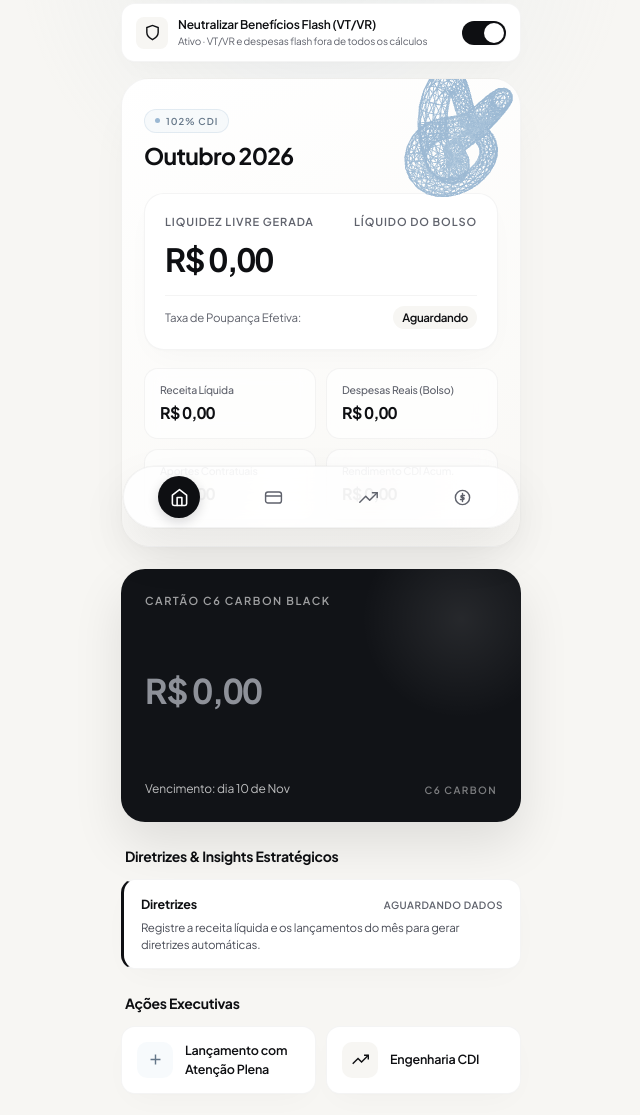
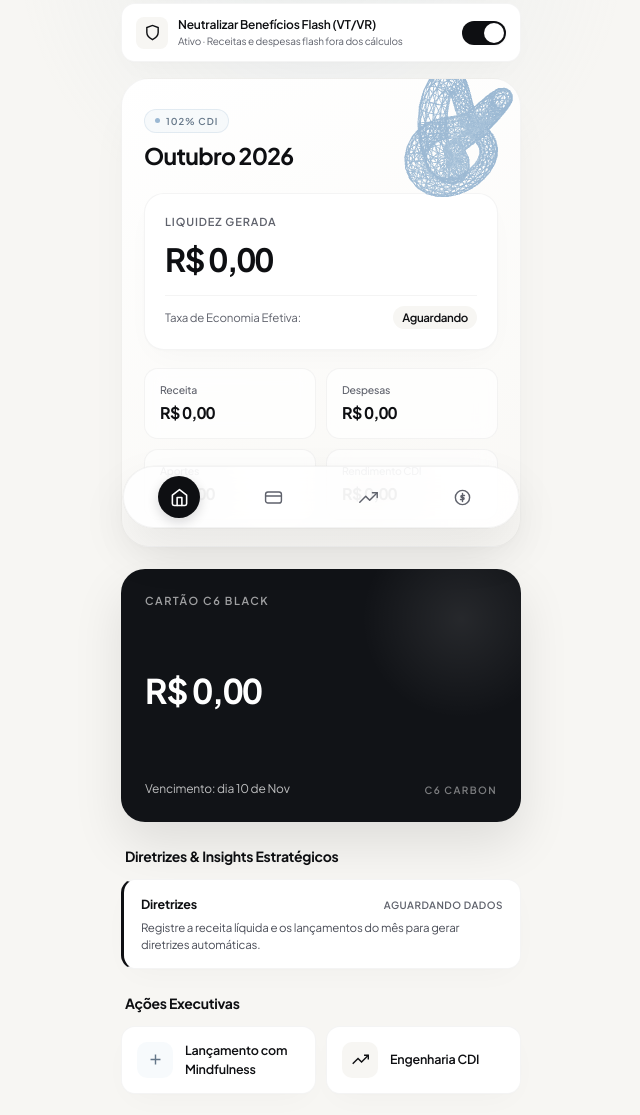
Before and after one commit to ammattos/CFO, a plain HTML site: page index.html in a window 1280 px wide. Shown: the part 254-1369 px from the top of the page, without its empty margins (319-959 px from the left). Drawn offline with nearby package versions, Linux system fonts and the light colour scheme; animation ran at ten frames a second.

Commit message:
Update index.html

```diff
--- a/index.html
+++ b/index.html
@@ -1407,7 +1407,7 @@
 #app>.user-profile-header{margin:0 16px;padding:calc(14px + env(safe-area-inset-top)) 0 12px 0}
 #app>section.date-selector-panel,#app>section.flash-neutralizer-card{margin-left:16px;margin-right:16px}
 #app>section.date-selector-panel{margin-top:4px}
-.c6-card-value{color:#8E9199}
+.c6-card-value{color:#FFFFFF}
 #mindfulExpenseModal{display:none;flex-direction:column;gap:14px;padding:calc(14px + env(safe-area-inset-top)) 16px calc(24px + env(safe-area-inset-bottom));background:var(--bg-deep);overflow-y:auto}
 #mindfulExpenseModal.active{display:flex}
 .lx-top{display:flex;justify-content:space-between;align-items:center}
@@ -1546,7 +1546,7 @@
       </div>
       <div class="flash-text-lockup">
         <b>Neutralizar Benefícios Flash (VT/VR)</b>
-        <span id="flashStatusText">Ativo · VT/VR e despesas flash fora de todos os cálculos</span>
+        <span id="flashStatusText">Ativo · Receitas e despesas flash fora dos cálculos</span>
       </div>
     </div>
     <div class="switch-control"></div>
@@ -1570,13 +1570,12 @@
       <!-- Master KPI Box: Liquidez Livre (Valores em Preto Mineral) -->
       <div class="hero-master-balance">
         <div class="master-balance-caption">
-          <span>Liquidez Livre Gerada</span>
-          <span id="heroPoolTypeBadge">Líquido do Bolso</span>
+          <span>Liquidez Gerada</span>
         </div>
         <div class="master-balance-val num" id="kEcon">R$ 0,00</div>
 
         <div class="master-sub-meta-row">
-          <span style="color:var(--muted);">Taxa de Poupança Efetiva:</span>
+          <span style="color:var(--muted);">Taxa de Economia Efetiva:</span>
           <span class="rate-tag-badge num" id="kTaxa">0,0%</span>
         </div>
       </div>
@@ -1584,19 +1583,19 @@
       <!-- Secondary KPIs Grid -->
       <div class="hero-kpis-grid">
         <div class="hero-kpi-cell">
-          <span class="cell-label">Receita Líquida</span>
+          <span class="cell-label">Receita</span>
           <span class="cell-value num" id="kRec">--</span>
         </div>
         <div class="hero-kpi-cell">
-          <span class="cell-label">Despesas Reais (Bolso)</span>
+          <span class="cell-label">Despesas</span>
           <span class="cell-value num" id="kDesp">--</span>
         </div>
         <div class="hero-kpi-cell">
-          <span class="cell-label">Aportes Contratuais</span>
+          <span class="cell-label">Aportes</span>
           <span class="cell-value num" id="kInv">--</span>
         </div>
         <div class="hero-kpi-cell">
-          <span class="cell-label">Rendimento CDI Acum.</span>
+          <span class="cell-label">Rendimento CDI</span>
           <span class="cell-value num" id="kRend">--</span>
         </div>
       </div>
@@ -1605,7 +1604,7 @@
     <!-- COMPANION ASSET: CARTÃO C6 CARBON BLACK -->
     <section class="reference-card-container">
       <div class="c6-carbon-card" id="c6CardInteractive">
-        <div class="c6-card-label">Cartão C6 Carbon Black</div>
+        <div class="c6-card-label">Cartão C6 Black</div>
         <div class="c6-card-value num" id="c6Val">R$ 0,00</div>
         <div class="c6-card-foot">
           <span id="c6DueDateText">Vencimento: dia 10</span>
@@ -1633,7 +1632,7 @@
         <div class="action-tile-icon">
           <svg width="17" height="17" viewBox="0 0 24 24" fill="none" stroke="currentColor" stroke-width="2"><path d="M12 5v14M5 12h14"/></svg>
         </div>
-        <span class="action-tile-text">Lançamento com Atenção Plena</span>
+        <span class="action-tile-text">Lançamento com Mindfulness</span>
       </div>
 
 
@@ -1674,7 +1673,7 @@
         <svg width="17" height="17" viewBox="0 0 24 24" fill="none" stroke="currentColor" stroke-width="2"><path d="M12 5v14M5 12h14"/></svg>
       </div>
       <div>
-        <span class="action-tile-text" style="display:block;">Novo Lançamento com Atenção Plena</span>
+        <span class="action-tile-text" style="display:block;">Novo Lançamento com Mindfulness</span>
         <span style="font-size:11px;color:var(--muted);">Tela focada para registro consciente de despesas</span>
       </div>
     </div>
@@ -1683,7 +1682,7 @@
     <section class="glass-card">
       <div class="glass-card-header">
         <div>
-          <h2 class="glass-card-title">Budget Dinâmico 80/20</h2>
+          <h2 class="glass-card-title">Budget Dinâmico</h2>
           <div class="glass-card-sub" id="budBaseSub">Base Flexível Pós-Fixas</div>
         </div>
       </div>
@@ -2429,7 +2428,7 @@
   let html = '';
 
   // 1. Inelásticas (Fixas)
-  html += `<div class="budget-category-group"><div class="group-title-label"><span>Despesas Inelásticas (Fixas)</span><span>Contratual</span></div>`;
+  html += `<div class="budget-category-group"><div class="group-title-label"><span>Despesas Fixas</span><span>Contratual</span></div>`;
   for (const c in customCategories) {
     if (eg(c) === 'FIX') {
       const spent = p.cats[c] || 0;
@@ -3000,7 +2999,7 @@
       <label class="inv-field wide">Aporte mensal (R$)<input class="app-input-field" type="number" step="0.01" data-f="contrib" value="${g.contrib || 0}"></label>
     </div>
     <div class="budget-rail-track" style="margin-top:14px"><div class="budget-rail-fill" style="width:${(a.prog * 100).toFixed(1)}%"></div></div>
-    <div class="arb-spotlight-grid" style="margin:14px 0 0">${cellI('Alvo nominal no prazo', BRL(a.Tn))}${cellI('Aporte necessário/mês', BRL(a.reqC))}${cellI('Projeção líquida c/ aporte', BRL(a.net))}${cellI('Em valor de hoje', BRL(a.real))}</div>
+    <div class="arb-spotlight-grid" style="margin:14px 0 0">${cellI('Alvo nominal no prazo', BRL(a.Tn))}${cellI('Aporte necessário/mês', BRL(a.reqC))}${cellI('Projeção líquida c/ aporte', BRL(a.net))}${cellI('Valor Alvo da Meta', BRL(a.real))}</div>
     <div class="inv-note">${a.n} meses até o prazo · IR ${(a.t * 100).toFixed(1)}% · alvo de ${BRL(a.tt)} em valores de hoje</div>
     <div style="text-align:right;margin-top:10px"><button class="inv-danger" data-del="${g.id}">Remover meta</button></div>
   </section>`;
@@ -3160,7 +3159,7 @@
 }
 // Simulações de horizonte: cada uma com nome, período livre (meses ou anos)
 let HZ = JSON.parse(localStorage.getItem('cfo_hz') || 'null') || [
-  { label: 'Curto prazo', v: 12, u: 'm' }, { label: 'Médio prazo', v: 3, u: 'a' }, { label: 'Longo prazo', v: 10, u: 'a' }
+  { label: '01', v: 12, u: 'm' }, { label: '02', v: 3, u: 'a' }, { label: '03', v: 10, u: 'a' }
 ];
 const hzSave = () => localStorage.setItem('cfo_hz', JSON.stringify(HZ));
 const hzMonths = h => Math.min(480, Math.max(1, Math.floor(h.u === 'a' ? h.v * 12 : h.v)));
```
